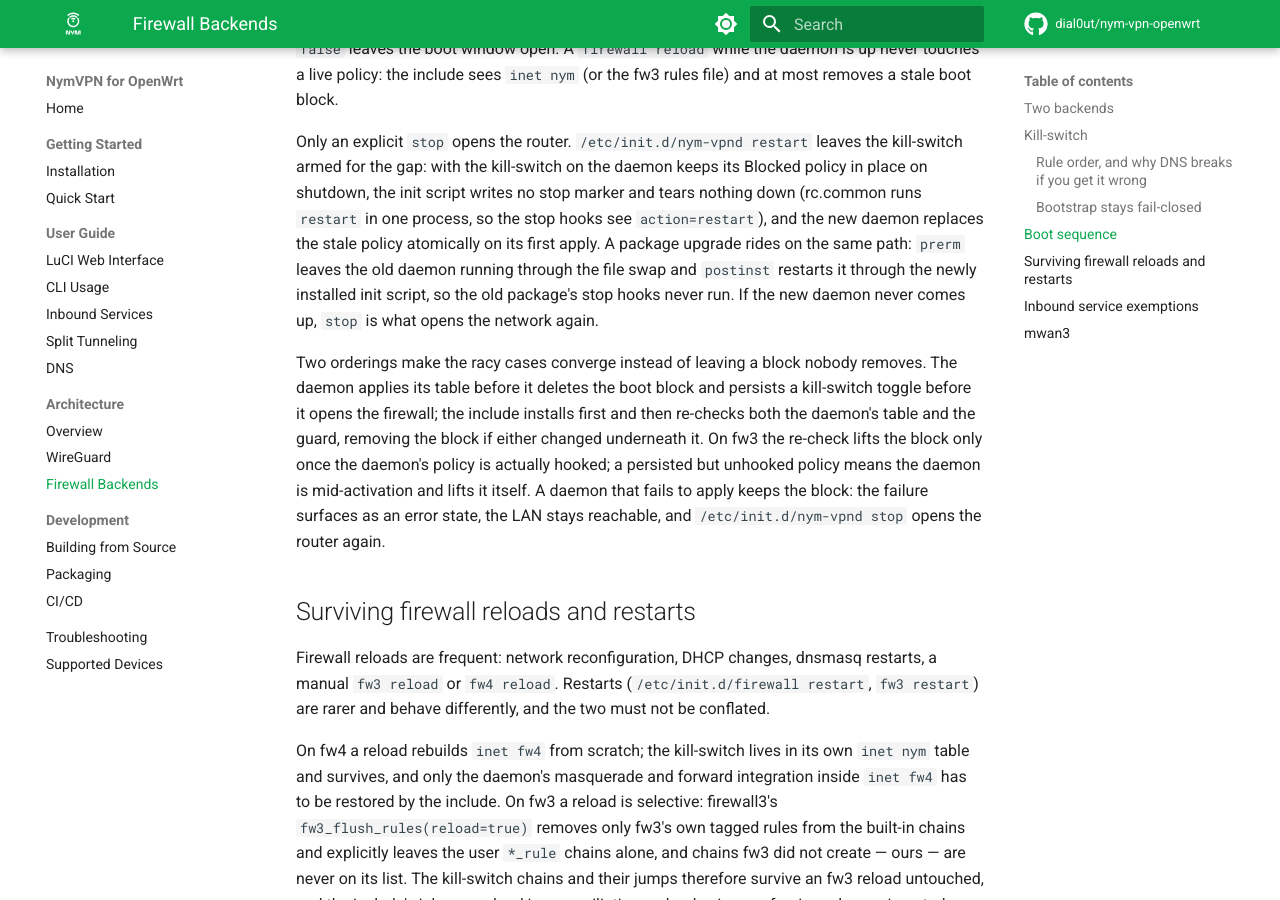
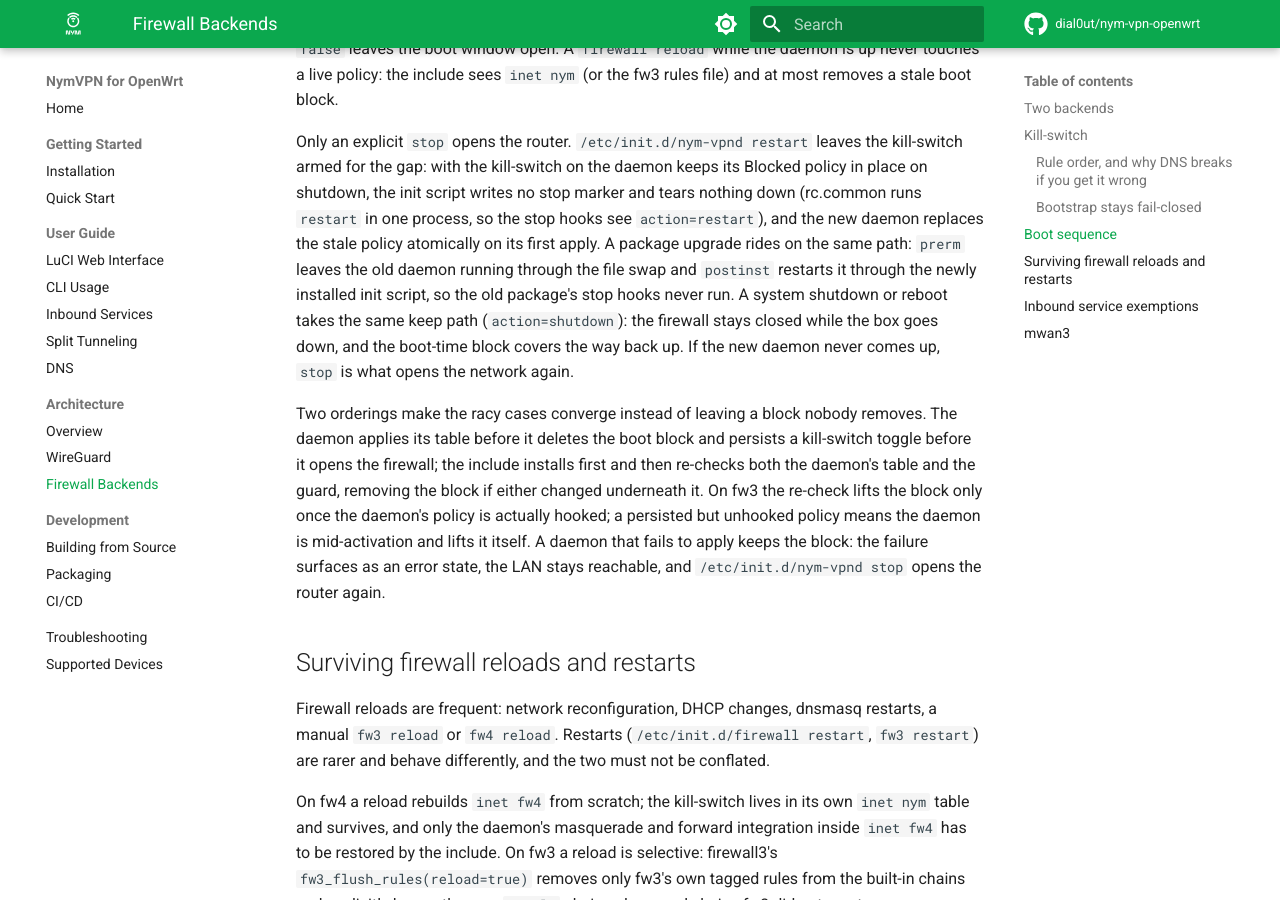
Before and after one commit to dial0ut/nym-vpn-openwrt, an MkDocs documentation site: the page built from docs/architecture/firewall.md, in a window 1280 px wide and 900 px high, scrolled down 3976 px. Built offline with MkDocs 1.6.1 and Material for MkDocs 9.7.7, drawn with Linux system fonts in a browser that asks for light colours; comment, search, counter and statistics services are not loaded.

Commit message:
fix(install): keep the kill-switch armed through shutdown and reboot
The K-script runs stop with action=shutdown, which took the explicit-stop
path and opened the firewall while the box went down; a WAN capture on a
21.02 VM caught a LAN client's DNS lookup and an HTTPS SYN leaving two
seconds after reboot was issued. Treat shutdown like restart: no marker,
no teardown, the boot-time block takes over on the way back up.

```diff
--- a/docs/architecture/firewall.md
+++ b/docs/architecture/firewall.md
@@ -169,8 +169,10 @@ shutdown, the init script writes no stop marker and tears nothing down (rc.commo
 in one process, so the stop hooks see `action=restart`), and the new daemon replaces the stale
 policy atomically on its first apply. A package upgrade rides on the same path: `prerm` leaves the
 old daemon running through the file swap and `postinst` restarts it through the newly installed
-init script, so the old package's stop hooks never run. If the new daemon never comes up, `stop`
-is what opens the network again.
+init script, so the old package's stop hooks never run. A system shutdown or reboot takes the same
+keep path (`action=shutdown`): the firewall stays closed while the box goes down, and the boot-time
+block covers the way back up. If the new daemon never comes up, `stop` is what opens the network
+again.
 
 Two orderings make the racy cases converge instead of leaving a block nobody removes. The daemon
 applies its table before it deletes the boot block and persists a kill-switch toggle before it
```
Also changed, not shown: CHANGELOG.md (+6 -2 lines), 1 other file.
